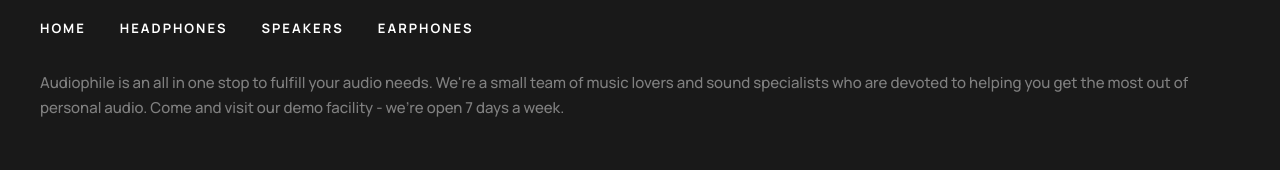
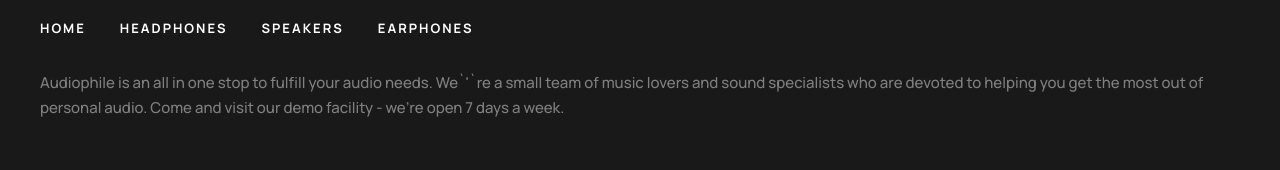
Before and after one commit to koniuszko/audiophile-ecommerce, a Next.js app: page /login in a window 1280 px wide. Shown: the part 183-353 px from the top of the page. Built offline with nearby package versions, Linux system fonts and the light colour scheme; no server answers.

Commit message:
bugs fixing

```diff
--- a/src/components/footer/Footer.tsx
+++ b/src/components/footer/Footer.tsx
@@ -79,7 +79,7 @@ const Footer: FunctionComponent = () => {
         <Image src={logo} alt={"logo"} width={143} height={25}/>
         <Nav/>
         <Paragraph>
-            Audiophile is an all in one stop to fulfill your audio needs. We're a small team of music lovers and
+            Audiophile is an all in one stop to fulfill your audio needs. We`&apos;`re a small team of music lovers and
             sound specialists who are devoted to helping you get the most out of personal audio. Come and visit our demo
             facility - we’re open 7 days a week.
         </Paragraph>
--- a/src/components/login/OrderPreview.tsx
+++ b/src/components/login/OrderPreview.tsx
@@ -1,5 +1,5 @@
 import React, {FunctionComponent} from 'react';
-import {BlackParagraph, H6, Paragraph, WhiteParagraph} from "@/styles/textStyles";
+import {BlackParagraph, Paragraph, WhiteParagraph} from "@/styles/textStyles";
 import {totalSummary} from "@/utils/helpers";
 import styled from "styled-components";
 import {cartItem, OrderPreviewProps} from "@/interfaces/interfaces";
--- a/src/components/login/RegisterForm.tsx
+++ b/src/components/login/RegisterForm.tsx
@@ -100,7 +100,7 @@ const RegisterForm = () => {
                     <div className="checkbox-container">
                         <div>
                             <Field className="checkbox" name="acceptedTerms" type="checkbox"/>
-                            <FormLabel htmlFor="acceptedTerms">I accept website's terms and
+                            <FormLabel htmlFor="acceptedTerms">I accept website`&apos;`s terms and
                                 conditions.</FormLabel>
                         </div>
                         <ErrorMessage name="acceptedTerms"
--- a/src/components/navbar/Nav.tsx
+++ b/src/components/navbar/Nav.tsx
@@ -1,7 +1,6 @@
 import React, {FunctionComponent} from 'react';
 import styled from "styled-components";
 import {NavLink} from "@/styles/global";
-import {NavProps} from "@/interfaces/interfaces";
 
 
 const MenuWrapper = styled.div`
--- a/src/layouts/MainLayout.tsx
+++ b/src/layouts/MainLayout.tsx
@@ -1,7 +1,6 @@
 import {ChildrenProps} from "@/interfaces/interfaces";
 import Navbar from "@/components/navbar/Navbar";
 import Footer from "@/components/footer/Footer";
-import styled from "styled-components";
 import {BGWrapper} from "@/styles/global";
 
 
```
Also changed, not shown: 1 other file (tests, documents, lock files or other folders).
